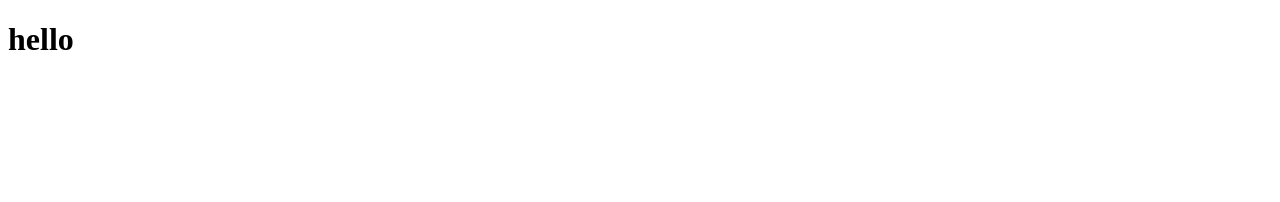
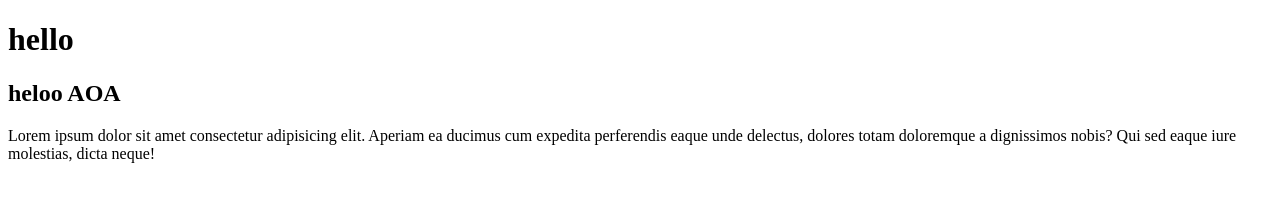
Before and after one commit to khaskheliahmed/New-folder, a plain HTML site: page index.html in a window 1280 px wide. Drawn offline with Linux system fonts and the light colour scheme.

Commit message:
some changes

```diff
--- a/index.html
+++ b/index.html
@@ -8,6 +8,8 @@
 <body>
     <h1>
         hello
+        <h2> heloo AOA</h2>
+        <p>Lorem ipsum dolor sit amet consectetur adipisicing elit. Aperiam ea ducimus cum expedita perferendis eaque unde delectus, dolores totam doloremque a dignissimos nobis? Qui sed eaque iure molestias, dicta neque!</p>
     </h1>
 </body>
 </html>
```
